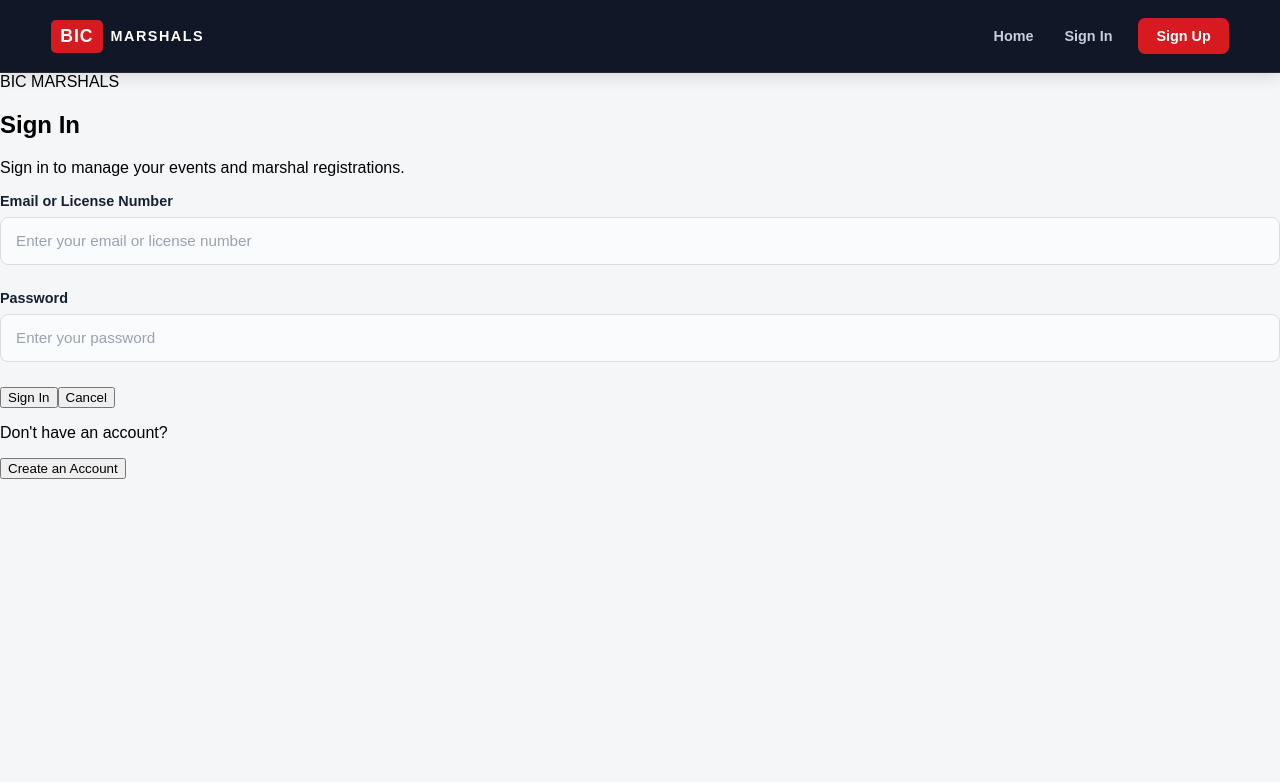
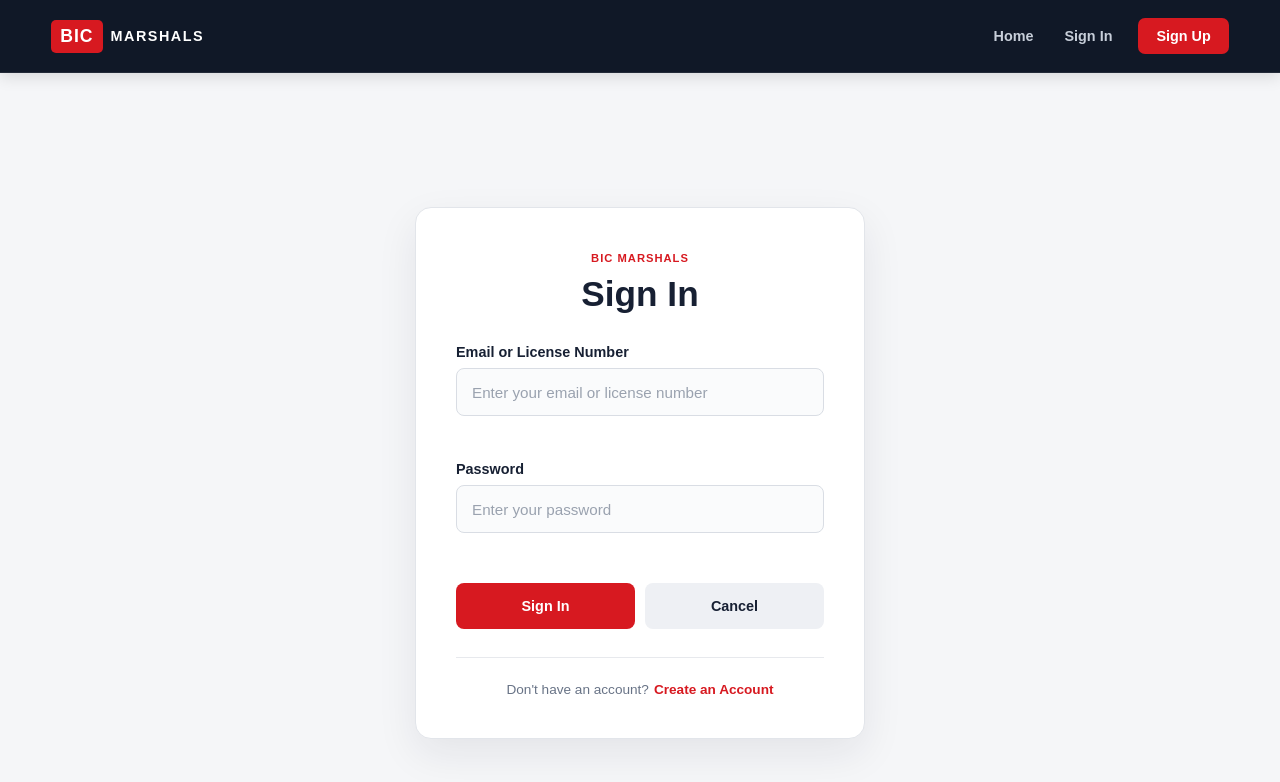
Before and after one commit to jonykadhem/BIC-Marshals-organizing-frontend, a React (Vite) app: page /sign-in in a window 1280 px wide. Shown: the top 782 px of the page. Built offline with nearby package versions, Linux system fonts and the light colour scheme; no server answers.

Commit message:
add css to sign in page

```diff
--- a/src/pages/authPages/SignIn.jsx
+++ b/src/pages/authPages/SignIn.jsx
@@ -1,6 +1,7 @@
 import { useNavigate } from "react-router"
 import { useState } from "react"
 import { signIn } from "../../services/auth"
+import "../../styles/Auth.css"
 
 const SignInForm = (props) => {
 
@@ -45,11 +46,6 @@ const SignInForm = (props) => {
                     <h1>
                         Sign In
                     </h1>
-
-                    <p>
-                        Sign in to manage your events and marshal
-                        registrations.
-                    </p>
 
                 </header>
 
--- /dev/null
+++ b/src/styles/Auth.css
@@ -0,0 +1,297 @@
+/* =========================
+   AUTH PAGE
+========================= */
+
+.auth-page {
+    min-height: 100vh;
+
+    display: flex;
+    align-items: center;
+    justify-content: center;
+
+    padding: 50px 20px;
+
+    background: #f5f6f8;
+}
+
+
+/* =========================
+   AUTH CARD
+========================= */
+
+.auth-card {
+    width: min(450px, 100%);
+
+    padding: 40px;
+
+    border: 1px solid #e2e5ea;
+    border-radius: 16px;
+
+    background: white;
+
+    box-shadow: 0 15px 40px rgba(20, 30, 50, 0.08);
+}
+
+
+/* =========================
+   HEADER
+========================= */
+
+.auth-header {
+    margin-bottom: 30px;
+
+    text-align: center;
+}
+
+.auth-label {
+    color: #d71920;
+
+    font-size: 0.7rem;
+    font-weight: 800;
+
+    letter-spacing: 1px;
+}
+
+.auth-header h1 {
+    margin: 8px 0 10px;
+
+    color: #172033;
+
+    font-size: 2.2rem;
+}
+
+.auth-header p {
+    margin: 0;
+
+    color: #687386;
+
+    font-size: 0.9rem;
+
+    line-height: 1.6;
+}
+
+
+/* =========================
+   MESSAGE
+========================= */
+
+.auth-message {
+    margin-bottom: 20px;
+
+    padding: 12px 15px;
+
+    border: 1px solid #f1b8bc;
+    border-radius: 8px;
+
+    background: #fcebec;
+    color: #a51d27;
+
+    font-size: 0.85rem;
+    font-weight: 600;
+}
+
+
+/* =========================
+   FORM
+========================= */
+
+.auth-form {
+    display: flex;
+
+    flex-direction: column;
+
+    gap: 20px;
+}
+
+.form-group {
+    display: flex;
+
+    flex-direction: column;
+
+    gap: 7px;
+}
+
+.form-group label {
+    color: #172033;
+
+    font-size: 0.8rem;
+    font-weight: 700;
+}
+
+.form-group input {
+    width: 100%;
+
+    box-sizing: border-box;
+
+    padding: 13px 14px;
+
+    border: 1px solid #dce0e6;
+    border-radius: 8px;
+
+    outline: none;
+
+    background: #fafbfc;
+    color: #172033;
+
+    font-family: inherit;
+    font-size: 0.9rem;
+
+    transition: 0.2s ease;
+}
+
+.form-group input::placeholder {
+    color: #a0a7b3;
+}
+
+.form-group input:hover {
+    border-color: #b9bec8;
+}
+
+.form-group input:focus {
+    border-color: #d71920;
+
+    background: white;
+
+    box-shadow: 0 0 0 3px rgba(215, 25, 32, 0.08);
+}
+
+
+/* =========================
+   BUTTONS
+========================= */
+
+.auth-actions {
+    display: flex;
+
+    gap: 10px;
+
+    margin-top: 5px;
+}
+
+.auth-primary-button,
+.auth-secondary-button {
+    flex: 1;
+
+    min-height: 46px;
+
+    border: none;
+    border-radius: 8px;
+
+    font-family: inherit;
+
+    font-size: 0.9rem;
+    font-weight: 700;
+
+    cursor: pointer;
+
+    transition: 0.2s ease;
+}
+
+
+/* Sign In */
+
+.auth-primary-button {
+    background: #d71920;
+    color: white;
+}
+
+.auth-primary-button:hover {
+    background: #b9141a;
+
+    transform: translateY(-2px);
+}
+
+
+/* Cancel */
+
+.auth-secondary-button {
+    background: #eef0f4;
+    color: #172033;
+}
+
+.auth-secondary-button:hover {
+    background: #dfe3e9;
+
+    transform: translateY(-2px);
+}
+
+
+/* =========================
+   FOOTER
+========================= */
+
+.auth-footer {
+    margin-top: 28px;
+
+    padding-top: 22px;
+
+    border-top: 1px solid #e7e9ed;
+
+    text-align: center;
+}
+
+.auth-footer p {
+    display: inline;
+
+    margin: 0;
+
+    color: #687386;
+
+    font-size: 0.85rem;
+}
+
+.auth-footer button {
+    margin-left: 5px;
+
+    padding: 0;
+
+    border: none;
+
+    background: transparent;
+    color: #d71920;
+
+    font-family: inherit;
+
+    font-size: 0.85rem;
+    font-weight: 800;
+
+    cursor: pointer;
+}
+
+.auth-footer button:hover {
+    text-decoration: underline;
+}
+
+
+/* =========================
+   MOBILE
+========================= */
+
+@media (max-width: 500px) {
+
+    .auth-page {
+        align-items: flex-start;
+
+        padding: 30px 15px;
+    }
+
+    .auth-card {
+        padding: 30px 22px;
+
+        border-radius: 12px;
+    }
+
+    .auth-header h1 {
+        font-size: 1.9rem;
+    }
+
+    .auth-actions {
+        flex-direction: column;
+    }
+
+    .auth-primary-button,
+    .auth-secondary-button {
+        width: 100%;
+    }
+
+}
```
